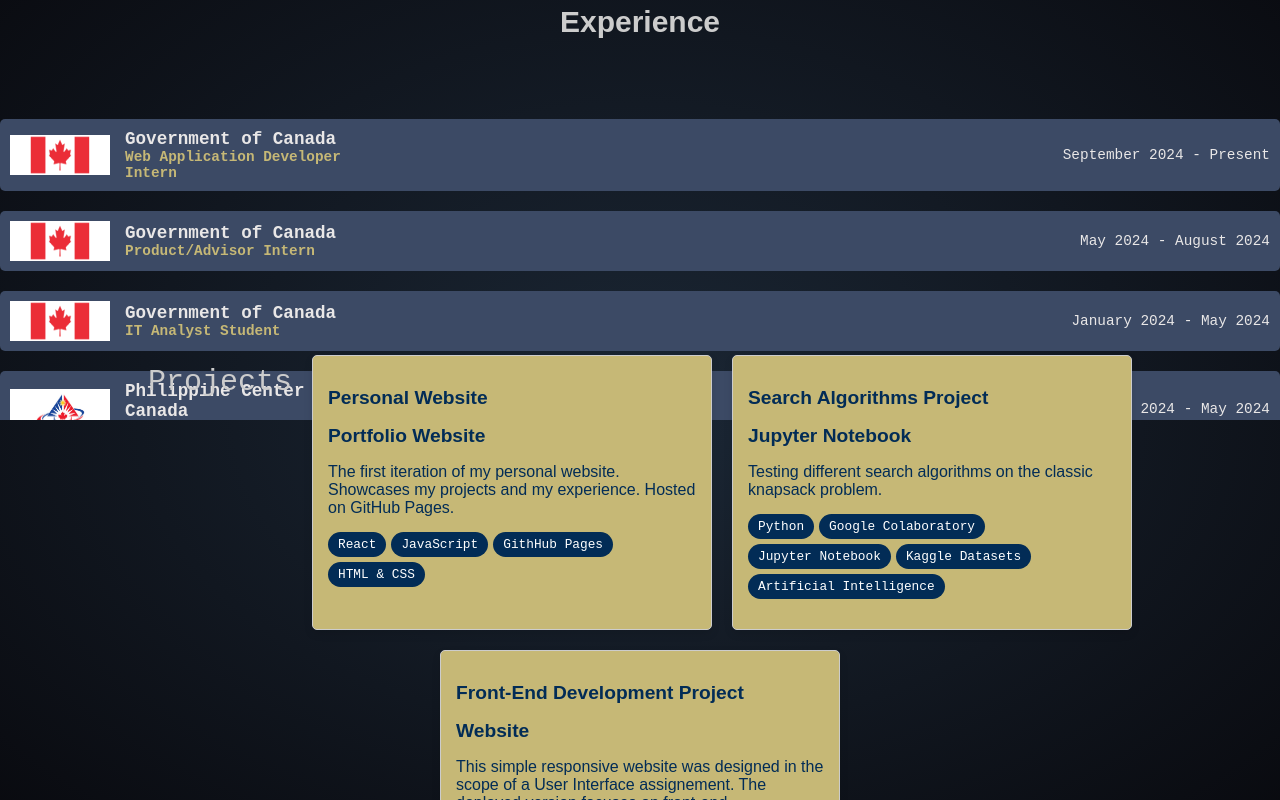
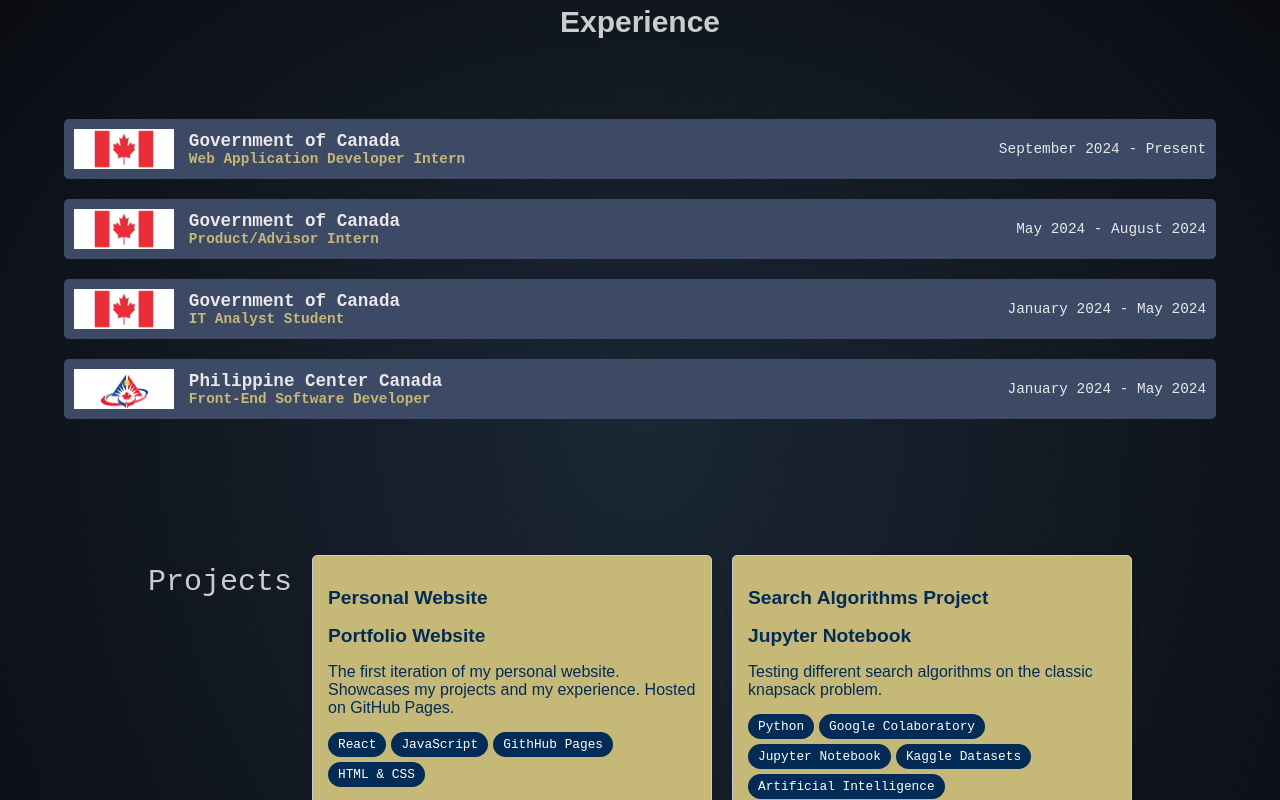
Before and after one commit to lixu4n/Celeste, a React (Create React App) app: page / in a window 1280 px wide. Shown: the part 880-1680 px from the top of the page. Built offline with nearby package versions, Linux system fonts and the light colour scheme.

Commit message:
resized eperience page

```diff
--- a/src/styles/Experience.css
+++ b/src/styles/Experience.css
@@ -1,6 +1,4 @@
-/* Experience.css */
-
-/* base font-family */
+/* Base font-family */
 * {
     font-family: 'Martian Mono', monospace;
 }
@@ -29,11 +27,10 @@ h2 {
     text-align: justify;
     margin-bottom: 40px;
     max-width: 100%;
-
 }
 
 .sectionCentralHeading {
-    text-align: left;;
+    text-align: left;
     font-size: 30px;
     margin-bottom: 10px;
     padding-top: 10px;
@@ -51,41 +48,43 @@ h2 {
     flex-direction: column;
 }
 
+/* Work experience box */
 .work-experience-box {
     display: flex;
+    flex-wrap: wrap; /* Allow wrapping for smaller screens */
     align-items: center;
     justify-content: space-between;
     margin: 10px 0;
     padding: 10px;
     border-radius: 5px;
     background-color: #3c4a65;
-    color: #e9e7e7; /* Text color */
-    transition:
-    transform 0.3s ease, box-shadow 0.3s ease; /* Transition for animation */
+    color: #e9e7e7;
+    transition: transform 0.3s ease, box-shadow 0.3s ease;
 }
-
 
 /* Hover effect */
 .work-experience-box:hover {
-  transform: translateY(-5px); /* Slide up effect */
-  box-shadow: 0 4px 10px rgba(0, 0, 0, 0.2); /* Add a shadow */
+    transform: translateY(-5px);
+    box-shadow: 0 4px 10px rgba(0, 0, 0, 0.2);
 }
 
 .work-experience-flex {
     display: flex;
     align-items: center;
     flex: 1;
+    flex-wrap: wrap; /* Wrap content on smaller screens */
 }
 
 .work-experience-logo {
-    width: 100px; /* Adjust size as needed */
-    height: 40px; /* Adjust size as needed */
-    margin-right: 15px; /* Space between logo and text */
+    width: 100px;
+    height: 40px;
+    margin-right: 15px;
 }
 
-
 .work-experience-details {
-    flex: 1; /* Allow details section to take up space */
+    flex: 1;
+    min-width: 800px; /* Ensure the text takes some space */
+    margin-right: 10px;
 }
 
 .work-experience-title {
@@ -100,20 +99,31 @@ h2 {
 }
 
 .work-term-date {
-    font-size: 0.9rem; /* Adjust font size */
-    white-space: nowrap; /* Prevent line breaks */
-    margin-left:700px;
+    font-size: 0.9rem;
+    white-space: nowrap;
+    margin-left: auto; /* Align to the right dynamically */
 }
 
 /* Specific background color for the unique class */
 .special-background {
-    background-color: rgba(255, 0, 0, 0.5); /* Example color: semi-transparent red */
+    background-color: rgba(255, 0, 0, 0.5); /* Semi-transparent red */
 }
 
-/* Responsive */
+/* Responsive Design */
 @media (max-width: 768px) {
     .project-section-heading,
     .work-experience-box {
-        max-width: 90%; /* Adjust for smaller screens */
+        max-width: 90%;
+        flex-direction: column; /* Stack content vertically */
+        align-items: flex-start; /* Align text left on smaller screens */
+    }
+
+    .work-term-date {
+        margin-left: 0; /* Reset margin for smaller screens */
+        margin-top: 10px; /* Add space between title and date */
+    }
+
+    .work-experience-logo {
+        margin-bottom: 10px; /* Separate logo from the text */
     }
 }
--- a/src/styles/Projects.css
+++ b/src/styles/Projects.css
@@ -22,7 +22,7 @@ a {
   flex-direction: column;
   align-items: left;
   justify-content: center; /* Centers content vertically */
-  height: 50vh; /* Full viewport height */
+  height: 100vh; /* Full viewport height */
   width: 100vw; /* Full viewport width */
   background: radial-gradient(ellipse at top, #1b2735 0%, #090a0f 100%);
 }
@@ -31,10 +31,10 @@ a {
 
   margin-left:0px;
   color:#ccc;
-  flex-direction: column;
   align-items: center;
   text-align: left;
   font-size: 40px;
+
 }
 
 .projectContainer {
@@ -49,6 +49,8 @@ a {
   flex-wrap: wrap; /* Allow items to wrap */
   justify-content: center; /* Center items horizontally */
   gap: 20px; /* Space between cards */
+  padding-left:20px;
+  padding-right:20px;
 
 }
 
```
Lines whose indentation alone changed are shown as unchanged.
